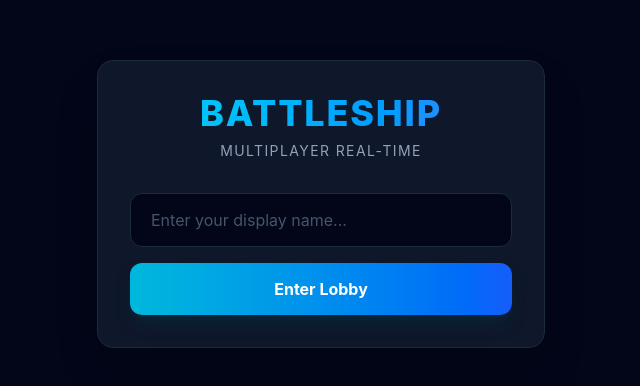
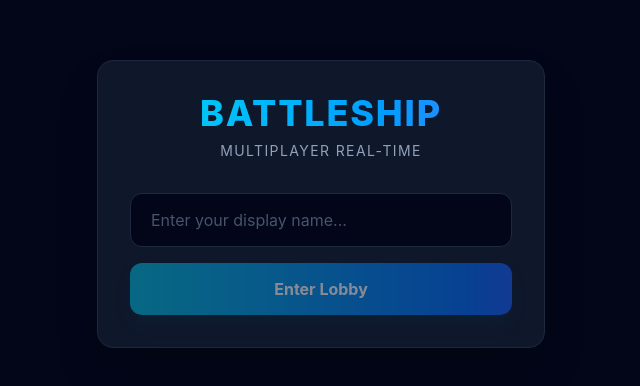
Before and after one commit to ranak8811/Real-Time-Multiplayer-Battleship, a React app in the folder frontend/: page / in a window 1280 px wide. Shown: the part 196-582 px from the top of the page, without its empty margins (319-959 px from the left). Built offline with nearby package versions, Linux system fonts and the light colour scheme; no server answers; the HTML template or start-up script is replaced by a standard one.

Commit message:
user registrasion part done

```diff
--- a/frontend/package.json
+++ b/frontend/package.json
@@ -16,6 +16,7 @@
     "react": "^19.2.6",
     "react-dom": "^19.2.6",
     "react-router-dom": "^7.18.0",
+    "react-toastify": "^11.1.0",
     "socket.io-client": "^4.8.3",
     "tailwindcss": "^4.3.1"
   },
--- a/frontend/src/App.jsx
+++ b/frontend/src/App.jsx
@@ -1,6 +1,8 @@
 import { BrowserRouter } from "react-router-dom";
 import AppRoutes from "./routes/AppRoutes";
 import { UserProvider } from "./context/UserContext";
+import { ToastContainer } from "react-toastify";
+import "react-toastify/dist/ReactToastify.css";
 
 const App = () => {
   return (
@@ -8,6 +10,7 @@ const App = () => {
       <BrowserRouter>
         <div className="min-h-screen bg-slate-950 antialiased selection:bg-cyan-500 selection:text-slate-950">
           <AppRoutes />
+          <ToastContainer position="top-right" autoClose={3000} theme="dark" />
         </div>
       </BrowserRouter>
     </UserProvider>
--- a/frontend/src/pages/NamePage.jsx
+++ b/frontend/src/pages/NamePage.jsx
@@ -1,4 +1,43 @@
+import { useState } from "react";
+import { useUser } from "../context/UserContext";
+import { useNavigate } from "react-router-dom";
+import { toast } from "react-toastify";
+import { registerUser } from "../services/userService";
+
 const NamePage = () => {
+  const [name, setName] = useState("");
+  const [loading, setLoading] = useState(false);
+  const { loginUser } = useUser();
+  const navigate = useNavigate();
+
+  const handleSubmit = async (e) => {
+    e.preventDefault();
+
+    if (!name.trim()) {
+      toast.error("Please enter a display name");
+      return;
+    }
+
+    try {
+      setLoading(true);
+
+      const response = await registerUser(name);
+
+      loginUser({
+        userId: response.userId,
+        displayName: response.displayName,
+      });
+
+      toast.success(`Welcome, ${response.displayName}!`);
+
+      navigate("/lobby");
+    } catch (error) {
+      toast.error(error);
+    } finally {
+      setLoading(false);
+    }
+  };
+
   return (
     <div className="min-h-screen bg-slate-950 text-white flex items-center justify-center p-4">
       <div className="max-w-md w-full bg-slate-900 border border-slate-800 p-8 rounded-2xl shadow-2xl text-center">
@@ -9,16 +48,24 @@ const NamePage = () => {
           Multiplayer Real-Time
         </p>
 
-        <div className="space-y-4">
+        {/* ফরম সাবমিট হ্যান্ডলার */}
+        <form onSubmit={handleSubmit} className="space-y-4">
           <input
             type="text"
+            value={name}
+            onChange={(e) => setName(e.target.value)} // টাইপ করার সাথে সাথে স্টেট আপডেট
             placeholder="Enter your display name..."
-            className="w-full bg-slate-950 border border-slate-800 rounded-xl px-5 py-3.5 text-white placeholder-slate-600 focus:outline-none focus:border-cyan-500 focus:ring-1 focus:ring-cyan-500 transition duration-300"
+            disabled={loading}
+            className="w-full bg-slate-950 border border-slate-800 rounded-xl px-5 py-3.5 text-white placeholder-slate-600 focus:outline-none focus:border-cyan-500 focus:ring-1 focus:ring-cyan-500 transition duration-300 disabled:opacity-50"
           />
-          <button className="w-full bg-gradient-to-r from-cyan-500 to-blue-600 hover:from-cyan-400 hover:to-blue-500 text-white font-bold py-3.5 px-6 rounded-xl shadow-lg shadow-cyan-950/50 hover:shadow-cyan-900/50 transform active:scale-95 transition duration-300">
-            Enter Lobby
+          <button
+            type="submit"
+            disabled={loading || !name.trim()} // রিকোয়েস্ট লোড বা নাম খালি থাকলে বাটন ডিজেবল হবে
+            className="w-full bg-gradient-to-r from-cyan-500 to-blue-600 hover:from-cyan-400 hover:to-blue-500 text-white font-bold py-3.5 px-6 rounded-xl shadow-lg shadow-cyan-950/50 hover:shadow-cyan-900/50 transform active:scale-95 transition duration-300 disabled:opacity-50 disabled:cursor-not-allowed"
+          >
+            {loading ? "Entering..." : "Enter Lobby"}
           </button>
-        </div>
+        </form>
       </div>
     </div>
   );
```
Also changed, not shown: 1 other file (tests, documents, lock files or other folders).
